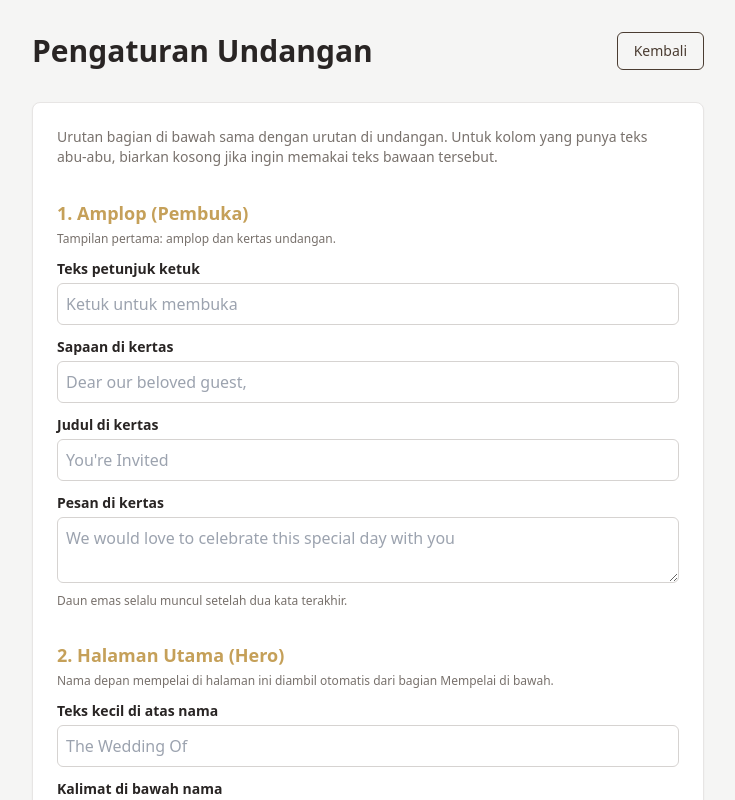
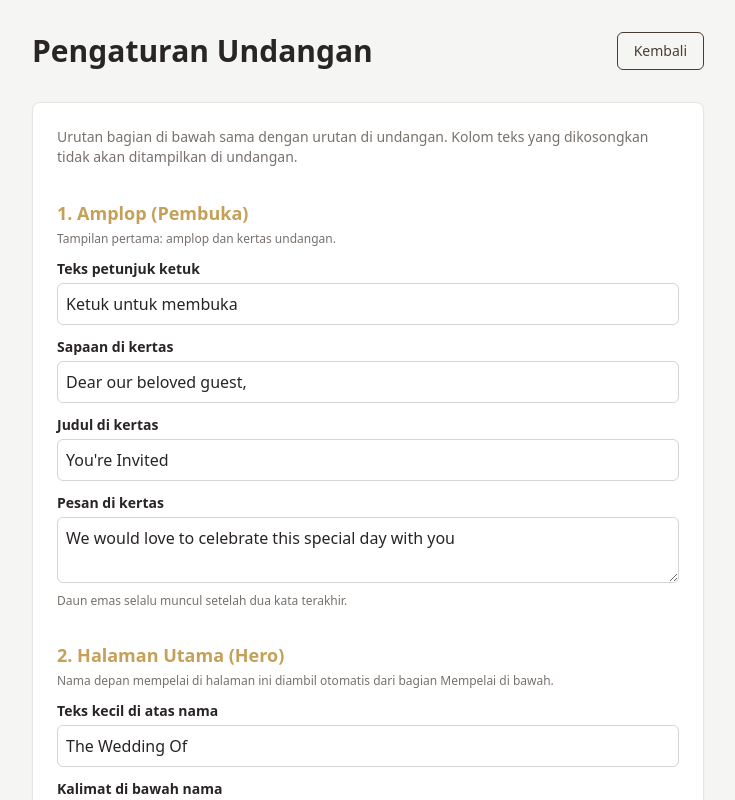
Before and after one commit to oktaviaputri499-create/WeddingInvitationPutri-Lutfi, a Next.js app: page /admin/settings in a window 1280 px wide. Shown: the top 800 px of the page, without its empty margins (272-1007 px from the left). Built offline with nearby package versions, Linux system fonts and the light colour scheme; no server answers; the database is empty.

Commit message:
adjust the setting form

```diff
--- a/src/actions/settings.ts
+++ b/src/actions/settings.ts
@@ -23,10 +23,10 @@ export async function updateSettings(data: {
 }) {
   const { texts, ...rest } = data
 
-  // Keep only the texts that were actually filled in; empty ones fall back to the default
+  // Save every text exactly as typed. An empty text is kept empty, which hides it on the invitation.
   const cleaned: Record<string, string> = {}
   for (const [k, v] of Object.entries(texts || {})) {
-    if (typeof v === 'string' && v.trim()) cleaned[k] = v.trim()
+    if (typeof v === 'string') cleaned[k] = v.trim()
   }
 
   await prisma.eventSettings.update({
--- a/src/app/admin/settings/SettingsForm.tsx
+++ b/src/app/admin/settings/SettingsForm.tsx
@@ -2,7 +2,7 @@
 
 import { useState } from 'react'
 import { updateSettings } from '@/actions/settings'
-import { TEXT_GROUPS, parseSavedTexts } from '@/lib/siteTexts'
+import { TEXT_GROUPS, getTexts } from '@/lib/siteTexts'
 
 type FormState = {
   groomName: string
@@ -107,7 +107,7 @@ const SECTIONS: Section[] = [
   },
 ]
 
-// Look up the text definitions (label, default, hint, input type) by key
+// Look up the text definitions (label, hint, input type) by key
 const TEXT_BY_KEY = Object.fromEntries(TEXT_GROUPS.flatMap(g => g.fields.map(f => [f.key, f])))
 
 export default function SettingsForm({ settings }: { settings: any }) {
@@ -128,7 +128,8 @@ export default function SettingsForm({ settings }: { settings: any }) {
     bank2Number: settings?.bank2Number || '',
     bank2Holder: settings?.bank2Holder || '',
   })
-  const [texts, setTexts] = useState<Record<string, string>>(() => parseSavedTexts(settings?.texts))
+  // Starts with the current wording already filled in
+  const [texts, setTexts] = useState<Record<string, string>>(() => getTexts(settings?.texts))
   const [saving, setSaving] = useState(false)
   const [saved, setSaved] = useState(false)
 
@@ -159,8 +160,8 @@ export default function SettingsForm({ settings }: { settings: any }) {
   return (
     <form onSubmit={handleSubmit} className="space-y-8">
       <p className="text-sm text-stone-500">
-        Urutan bagian di bawah sama dengan urutan di undangan. Untuk kolom yang punya teks abu-abu, biarkan kosong jika
-        ingin memakai teks bawaan tersebut.
+        Urutan bagian di bawah sama dengan urutan di undangan. Kolom teks yang dikosongkan tidak akan ditampilkan di
+        undangan.
       </p>
 
       {SECTIONS.map(section => (
@@ -201,7 +202,7 @@ export default function SettingsForm({ settings }: { settings: any }) {
                     <textarea
                       rows={2}
                       className={inputClass}
-                      placeholder={f.def}
+                      placeholder="(kosong = tidak ditampilkan)"
                       value={texts[f.key] ?? ''}
                       onChange={e => handleTextChange(f.key, e.target.value)}
                     />
@@ -209,7 +210,7 @@ export default function SettingsForm({ settings }: { settings: any }) {
                     <input
                       type={f.input || 'text'}
                       className={inputClass}
-                      placeholder={f.def}
+                      placeholder="(kosong = tidak ditampilkan)"
                       value={texts[f.key] ?? ''}
                       onChange={e => handleTextChange(f.key, e.target.value)}
                     />
--- a/src/app/invitation/[token]/InvitationIntro.tsx
+++ b/src/app/invitation/[token]/InvitationIntro.tsx
@@ -375,7 +375,8 @@ function FlapEdge({ points }: { points: string }) {
   )
 }
 
-// The invitation paper that slides out of the envelope
+// The invitation paper that slides out of the envelope.
+// A text that is empty is not shown (the guest name always is).
 function Card({
   guestName,
   texts,
@@ -383,12 +384,12 @@ function Card({
   guestName: string
   texts?: { dear?: string; invited?: string; message?: string }
 }) {
-  const dear = texts?.dear || 'Dear our beloved guest,'
-  const invited = texts?.invited || "You're Invited"
-  const message = texts?.message || 'We would love to celebrate this special day with you'
+  const dear = texts?.dear ?? 'Dear our beloved guest,'
+  const invited = texts?.invited ?? "You're Invited"
+  const message = texts?.message ?? 'We would love to celebrate this special day with you'
 
   // The gold leaf sits right after the last two words
-  const words = message.trim().split(/\s+/)
+  const words = message.trim().split(/\s+/).filter(Boolean)
   const tail = words.slice(-2).join(' ')
   const head = words.slice(0, -2).join(' ')
 
@@ -398,16 +399,21 @@ function Card({
         <div className="card-face" style={{ backgroundImage: `${GRAIN}, linear-gradient(180deg,#1e1d1b,#141413)` }}>
           <div className="card-frame" />
           <div className="card-text">
-            {/* This block is exactly as wide as the title, so the left-aligned line lines up with it */}
+            {/* This block is as wide as the title, so the left-aligned line lines up with it */}
             <div className="card-block">
-              <div className="card-dear">{dear}</div>
+              {dear && <div className="card-dear">{dear}</div>}
               <div className="card-guest">{guestName}</div>
 
+              {invited && (
+                <>
                   <div className="card-rule" />
                   <div className="card-invited">{invited}</div>
                   <div className="card-rule" />
+                </>
+              )}
             </div>
 
+            {words.length > 0 && (
               <div className="card-msg">
                 {head}
                 {head ? ' ' : ''}
@@ -430,6 +436,7 @@ function Card({
                   </svg>
                 </span>
               </div>
+            )}
           </div>
         </div>
       </div>
@@ -615,6 +622,9 @@ export default function InvitationIntro({
 
   const reached = (s: Stage) => ORDER.indexOf(stage) >= ORDER.indexOf(s)
 
+  // An empty tap hint is not shown
+  const tapHint = envTexts?.tapHint ?? 'Ketuk untuk membuka'
+
   useEffect(() => {
     const list = timers.current
     return () => list.forEach(clearTimeout)
@@ -741,9 +751,11 @@ export default function InvitationIntro({
             </div>
           </div>
 
+          {tapHint && (
             <div className="tap-hint" aria-hidden>
-            {envTexts?.tapHint || 'Ketuk untuk membuka'}
+              {tapHint}
             </div>
+          )}
 
           <div className="petals">
             {PETALS.map((p, i) => (
--- a/src/lib/siteTexts.ts
+++ b/src/lib/siteTexts.ts
@@ -62,7 +62,7 @@ export const TEXT_GROUPS: TextGroup[] = [
         label: 'Tanggal acara',
         def: '2027-03-07',
         input: 'date',
-        hint: 'Dipakai tombol "Tambah ke Kalender". Bawaan: 7 Maret 2027.',
+        hint: 'Dipakai tombol "Tambah ke Kalender". Jika dikosongkan, memakai 7 Maret 2027.',
       },
       { key: 'calStart', label: 'Jam mulai (WIB)', def: '08:00', input: 'time' },
       { key: 'calEnd', label: 'Jam selesai (WIB)', def: '10:00', input: 'time' },
@@ -96,8 +96,7 @@ const DEFAULTS: Record<string, string> = Object.fromEntries(
   TEXT_GROUPS.flatMap(g => g.fields.map(f => [f.key, f.def]))
 )
 
-// Only the texts the admin has actually changed (used to fill the admin form)
-export function parseSavedTexts(raw?: string | null): Record<string, string> {
+function readSaved(raw?: string | null): Record<string, string> {
   if (!raw) return {}
   try {
     const obj = JSON.parse(raw)
@@ -113,13 +112,14 @@ export function parseSavedTexts(raw?: string | null): Record<string, string> {
   }
 }
 
-// Every text, with the default used wherever the admin left it empty
+// Every text for the invitation AND the admin form:
+// - a text the admin saved is used exactly as saved (an empty text stays empty and is hidden)
+// - a text that was never saved falls back to the current default wording
 export function getTexts(raw?: string | null): Record<string, string> {
-  const saved = parseSavedTexts(raw)
-  const out = { ...DEFAULTS }
-  for (const k of Object.keys(DEFAULTS)) {
-    const v = saved[k]
-    if (typeof v === 'string' && v.trim()) out[k] = v.trim()
+  const saved = readSaved(raw)
+  const out: Record<string, string> = {}
+  for (const key of Object.keys(DEFAULTS)) {
+    out[key] = key in saved ? saved[key] : DEFAULTS[key]
   }
   return out
 }
```
Also changed, not shown: src/app/invitation/[token]/page.tsx (+30 -3 lines). Lines whose indentation alone changed are shown as unchanged.
